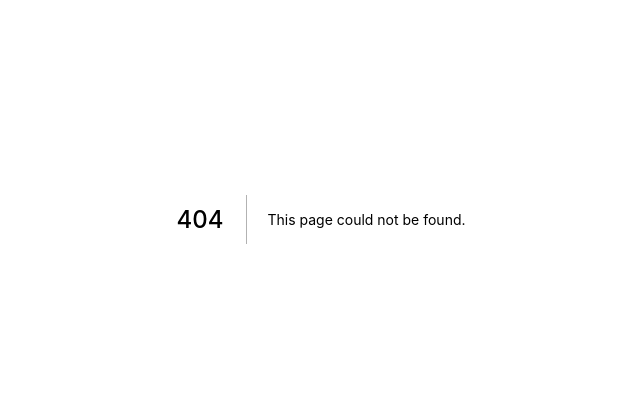
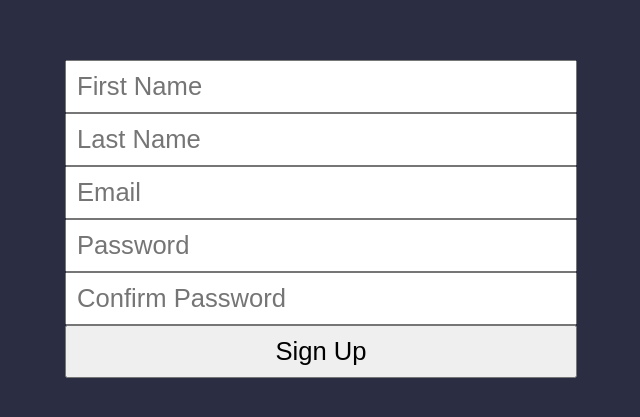
Before and after one commit to Jacobsmi/LogInApp, a Next.js app in the folder client/: page /signup in a window 1280 px wide. Before the commit this address had no page. Shown: the part 181-598 px from the top of the page, without its empty margins (319-959 px from the left). Built offline with nearby package versions, Linux system fonts and the light colour scheme.

Commit message:
Created signup page

```diff
--- a/client/pages/index.js
+++ b/client/pages/index.js
@@ -17,8 +17,8 @@ export default function Home() {
           </Link>
         </div>
       </header>
-      <main>
-        <h1 className={styles.mainHead}>The Web App that allows for easy JWT auth.</h1>
+      <main className={styles.main}>
+        <h1>The Web App that allows for easy JWT auth.</h1>
       </main>
     </div>
   )
--- /dev/null
+++ b/client/pages/signup.js
@@ -0,0 +1,14 @@
+import styles from '../styles/Signup.module.css'
+
+export default function Signup() {
+  return(
+    <div className={styles.container}>
+      <input type='text' placeholder='First Name'></input>
+      <input type='text' placeholder='Last Name'></input>
+      <input type='text' placeholder='Email'></input>
+      <input type='password' placeholder='Password'></input>
+      <input type='password' placeholder='Confirm Password'></input>
+      <button className={styles.submitButton}>Sign Up</button>
+    </div>
+  )
+}
--- /dev/null
+++ b/client/styles/Signup.module.css
@@ -0,0 +1,23 @@
+.container {
+  height: 100vh;
+  min-height: 600px;
+  width: 100vw;
+  background-color: #2B2D42;
+  color: white;
+  display: flex;
+  flex-direction: column;
+  align-items: center;
+  justify-content: center;
+}
+
+.container input{
+  width: 40vw;
+  font-size: 2vw;
+  padding: 10px;
+}
+
+.submitButton{
+  font-size: 2vw;
+  width: 40vw;
+  padding: 10px;
+}
```
Also changed, not shown: client/styles/Home.module.css (+11 -7 lines), 2 other files (tests, documents, lock files or other folders).
